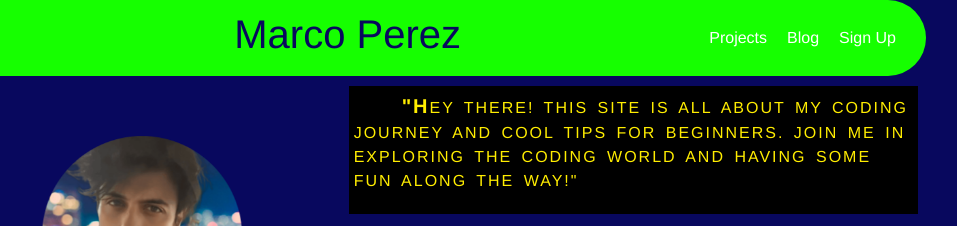
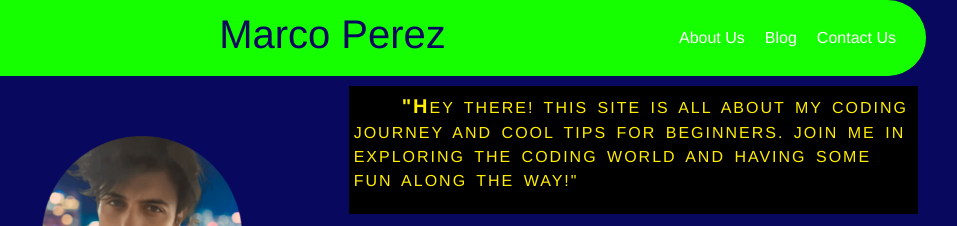
Before and after one commit to Mrkko1/projectwebsite, a plain HTML site: page index.html in a window 1280 px wide. Shown: the top 226 px of the page, 214-1171 px from the left. Drawn offline with nearby package versions, Linux system fonts and the light colour scheme; files whose address does not match are found by name.

Commit message:
linked index to about-us, blog, and contact pages.

```diff
--- a/index.html
+++ b/index.html
@@ -34,11 +34,9 @@
           <img src="media/logo.png" alt="Logo" class="logo" />
           <h1 style="color: #08085e">Marco Perez</h1>
           <nav class="nav">
-            <a href="https://codepen.io/Perez-Marco" target="_blank"
-              >Projects</a
-            >
-            <a href="exampleblog.html">Blog</a>
-            <a href="#signup">Sign Up</a>
+            <a href="about-us.html">About Us</a>
+            <a href="blog.html">Blog</a>
+            <a href="contact-us.html">Contact Us</a>
           </nav>
         </header>
         <div class="grid-item aside-1 fade-in">
```
